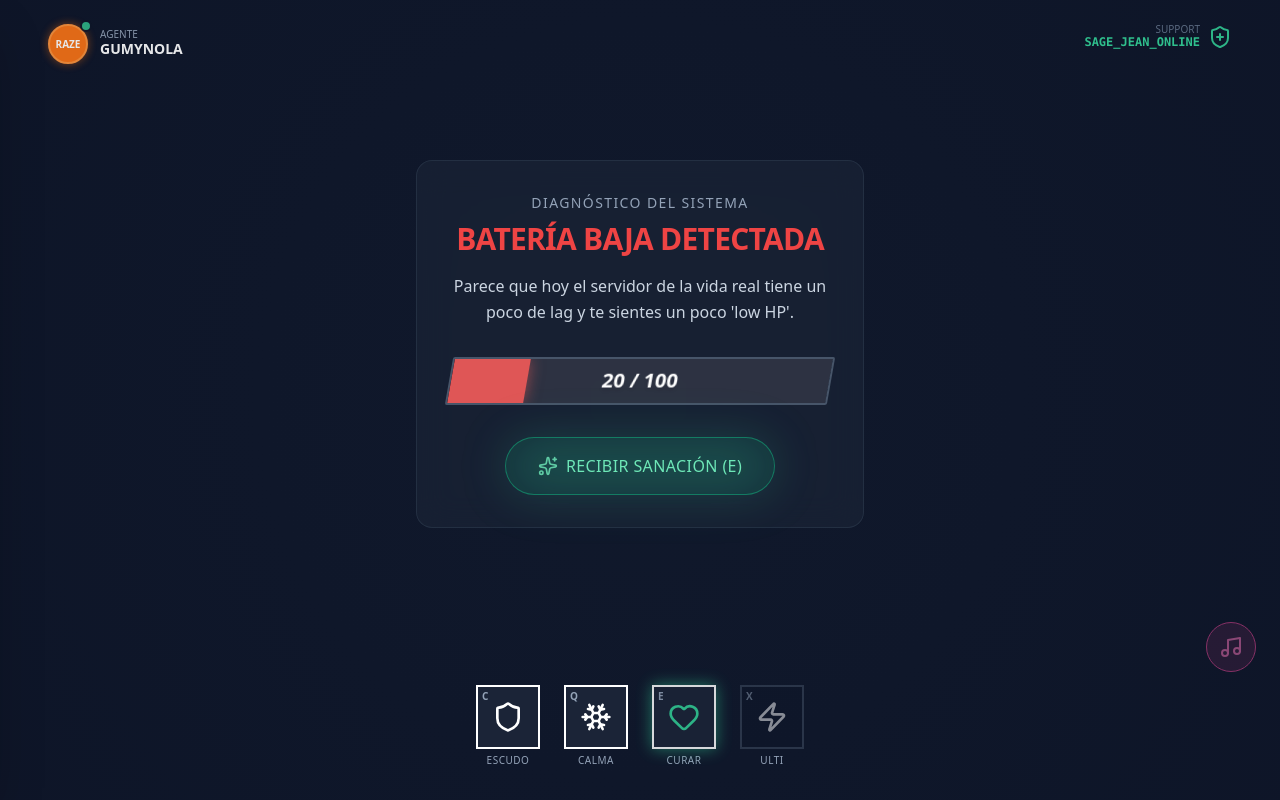
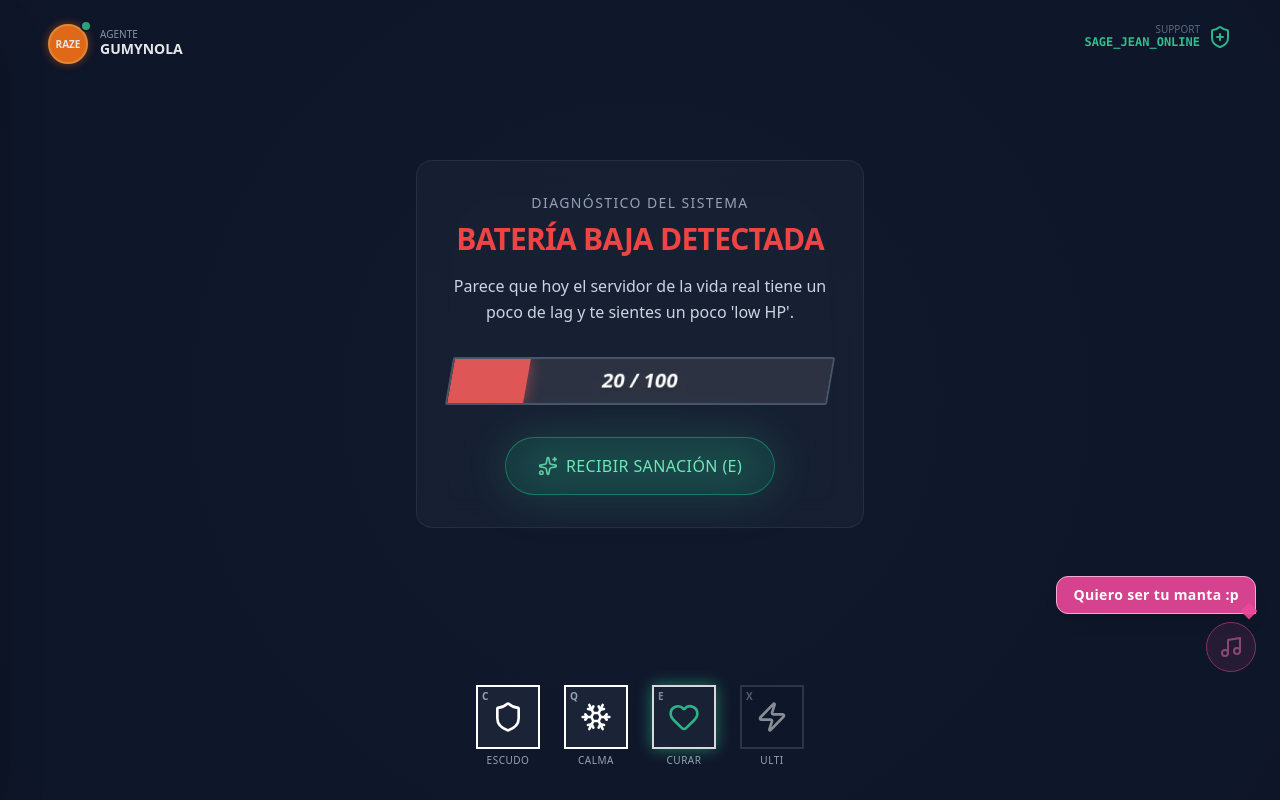
Before and after one commit to TheJP1410/diagnostico.del.sistema.gumy, a React (Vite) app: page / in a window 1280 px wide. Both pictures are taken after a click on the button 1231 px from the left and 647 px from the top of the page. Built offline with nearby package versions, Linux system fonts and the light colour scheme; grey boxes are pictures that could not be loaded.

Commit message:
Implement music toggle with special message display
Added music message functionality and updated UI elements.

```diff
--- a/src/App.jsx
+++ b/src/App.jsx
@@ -73,17 +73,18 @@ export default function App() {
   const [ultReady, setUltReady] = useState(false);
   const [showGallery, setShowGallery] = useState(false);
 
+  // Estado para el mensaje especial de la música
+  const [showMusicMessage, setShowMusicMessage] = useState(false);
+
   const audioRef = useRef(null);
   const btnRef = useRef(null);
   const chatEndRef = useRef(null);
 
   // --- CONFIGURACIÓN DE FOTOS ---
-  // JEAN: Aquí pon los links reales de las fotos de ella.
-  // Puedes usar links de Imgur, Discord, o fotos que tengas en la carpeta 'public'.
   const galleryPhotos = [
-    "https://i.ibb.co/dJQCmtMZ/Imagen-de-Whats-App-2025-11-14-a-las-15-26-42-edf4e3a4.jpg", // Foto 1 (Ejemplo)
-    "https://i.ibb.co/4ZGDQ81Y/Imagen-de-Whats-App-2025-10-08-a-las-18-32-34-66b630b6.jpg", // Foto 2 (Ejemplo)
-    "https://i.ibb.co/YTfmBNKS/Imagen-de-Whats-App-2025-11-14-a-las-15-26-42-0b4b452c.jpg", // Foto 3 (Ejemplo)
+    "https://i.ibb.co/dJQCmtMZ/Imagen-de-Whats-App-2025-11-14-a-las-15-26-42-edf4e3a4.jpg", // Foto 1
+    "https://i.ibb.co/4ZGDQ81Y/Imagen-de-Whats-App-2025-10-08-a-las-18-32-34-66b630b6.jpg", // Foto 2
+    "https://i.ibb.co/YTfmBNKS/Imagen-de-Whats-App-2025-11-14-a-las-15-26-42-0b4b452c.jpg", // Foto 3
   ];
 
   const sageQuotes = [
@@ -132,6 +133,21 @@ export default function App() {
 
   const addChatMessage = (text, sender = "Sage (Jean)", type = "team") => {
     setChatMessages(prev => [...prev, { id: Date.now(), sender, text, type }]);
+  };
+
+  // --- MANEJO DE MÚSICA ---
+  const toggleMusic = () => {
+    if (!musicActive) {
+      // Encender música y mostrar mensaje
+      setMusicActive(true);
+      setShowMusicMessage(true);
+      // Ocultar el mensaje automáticamente después de 4 segundos
+      setTimeout(() => setShowMusicMessage(false), 4000);
+    } else {
+      // Apagar música
+      setMusicActive(false);
+      setShowMusicMessage(false);
+    }
   };
 
   const handleHeal = () => {
@@ -203,7 +219,7 @@ export default function App() {
 
       {/* --- GALERÍA LATERAL DESLIZANTE --- */}
       <div className={`fixed inset-0 z-[60] pointer-events-none ${showGallery ? 'pointer-events-auto' : ''}`}>
-        {/* Fondo oscuro (Backdrop) */}
+        {/* Fondo oscuro */}
         <div
           className={`absolute inset-0 bg-black/60 backdrop-blur-sm transition-opacity duration-500 ${showGallery ? 'opacity-100' : 'opacity-0'}`}
           onClick={() => setShowGallery(false)}
@@ -234,7 +250,6 @@ export default function App() {
             {galleryPhotos.map((photo, index) => (
               <div key={index} className="group relative aspect-[4/5] bg-slate-800 rounded-lg overflow-hidden border-2 border-slate-700 hover:border-orange-500 transition-all duration-300">
                 <img src={photo} alt={`Gumynola ${index + 1}`} className="w-full h-full object-cover group-hover:scale-105 transition-transform duration-700" />
-                {/* Overlay gradiente */}
                 <div className="absolute inset-0 bg-gradient-to-t from-slate-900 via-transparent to-transparent opacity-60"></div>
                 <div className="absolute bottom-3 left-3 right-3">
                   <span className="text-xs font-mono text-orange-400 bg-black/50 px-2 py-1 rounded backdrop-blur-md border border-orange-500/30">
@@ -287,9 +302,18 @@ export default function App() {
         </div>
       </div>
 
-      {/* Botón Música */}
-      <div className="absolute bottom-32 right-6 z-50">
-        <button onClick={() => setMusicActive(!musicActive)} className={`p-3 rounded-full border transition-all duration-300 ${musicActive ? 'bg-pink-500/20 border-pink-500 text-pink-400 animate-pulse' : 'bg-slate-800/50 border-slate-600 text-slate-500'}`}>
+      {/* Botón Música + Mensaje Especial */}
+      <div className="absolute bottom-32 right-6 z-50 flex flex-col items-end gap-2">
+        {showMusicMessage && (
+          <div className="animate-fade-in-up bg-pink-500/90 text-white px-4 py-2 rounded-t-xl rounded-bl-xl rounded-br-none shadow-lg border border-pink-300 text-sm font-bold tracking-wide whitespace-nowrap relative">
+            Quiero ser tu manta :p
+            <div className="absolute -bottom-1 right-0 w-3 h-3 bg-pink-500/90 rotate-45"></div>
+          </div>
+        )}
+        <button
+          onClick={toggleMusic}
+          className={`p-3 rounded-full border transition-all duration-300 ${musicActive ? 'bg-pink-500/20 border-pink-500 text-pink-400 animate-pulse' : 'bg-slate-800/50 border-slate-600 text-slate-500'}`}
+        >
           <Music className="w-6 h-6" />
         </button>
       </div>
```
